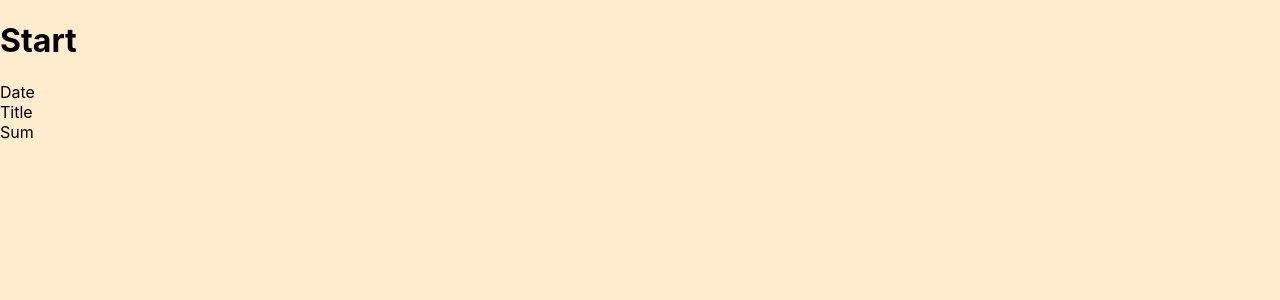
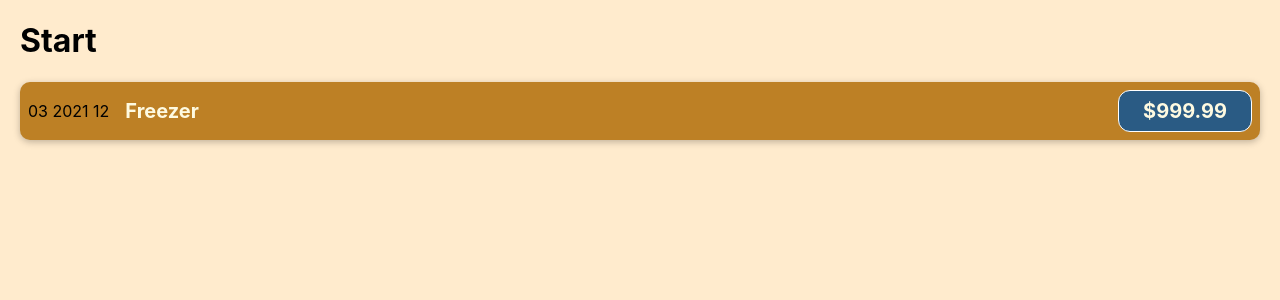
Before and after one commit to PavlenkoB/react-learn, a JavaScript app: page / in a window 1280 px wide. Shown: the top 300 px of the page. Built offline with nearby package versions, Linux system fonts and the light colour scheme.

Commit message:
end of 19

```diff
--- /dev/null
+++ b/src/components/CostItem.css
@@ -0,0 +1,56 @@
+.cost-item {
+  display: flex;
+  justify-content: space-between;
+  align-items: center;
+  padding: 0.5rem;
+  margin: 1rem 0;
+  background-color: #bd8025;
+  border-radius: 10px;
+  box-shadow: 0 2px 7px rgba(0,0,0,0.25);
+}
+
+.cost-item__description {
+  display: flex;
+  flex-direction: column;
+  gap: 1rem;
+  align-items: flex-end;
+  flex-flow: column-reverse;
+  justify-content: flex-start;
+  flex: 1;
+}
+
+.cost-item h2 {
+  color: #3a3a3a;
+  font-size: 1rem;
+  flex: 1;
+  margin: 0 1rem;
+  color: #fefae1;
+}
+
+.cost-item__price {
+  font-size: 1rem;
+  font-weight: bold;
+  color: #fefae1;
+  background-color: #2a5b84;
+  border: 1px solid white;
+  padding: 0.5rem;
+  border-radius: 12px;
+}
+
+@media (min-width: 580px) {
+  .cost-item__description {
+    flex-direction: row;
+    align-items: center;
+    justify-content: flex-start;
+    flex: 1;
+  }
+
+  .cost-item__description h2 {
+    font-size: 1.25rem;
+  }
+
+  .cost-item__price {
+    font-size: 1.25rem;
+    padding: 0.5rem 1.5rem;
+  }
+}
--- a/src/components/CostItem.js
+++ b/src/components/CostItem.js
@@ -1,9 +1,13 @@
-function CostItem(){
+import './CostItem.css'
+
+function CostItem() {
     return (
-        <div>
-            <div>Date</div>
-            <div>Title</div>
-            <div>Sum</div>
+        <div className='cost-item'>
+            <div>03 2021 12</div>
+            <div className='cost-item__description'>
+                <h2>Freezer</h2>
+                <div className='cost-item__price'>$999.99</div>
+            </div>
         </div>
     );
 }
--- a/src/index.css
+++ b/src/index.css
@@ -1,5 +1,5 @@
 body {
-  margin: 0;
+  margin: 20px;
   font-family: -apple-system, BlinkMacSystemFont, 'Segoe UI', 'Roboto', 'Oxygen',
     'Ubuntu', 'Cantarell', 'Fira Sans', 'Droid Sans', 'Helvetica Neue',
     sans-serif;
```
